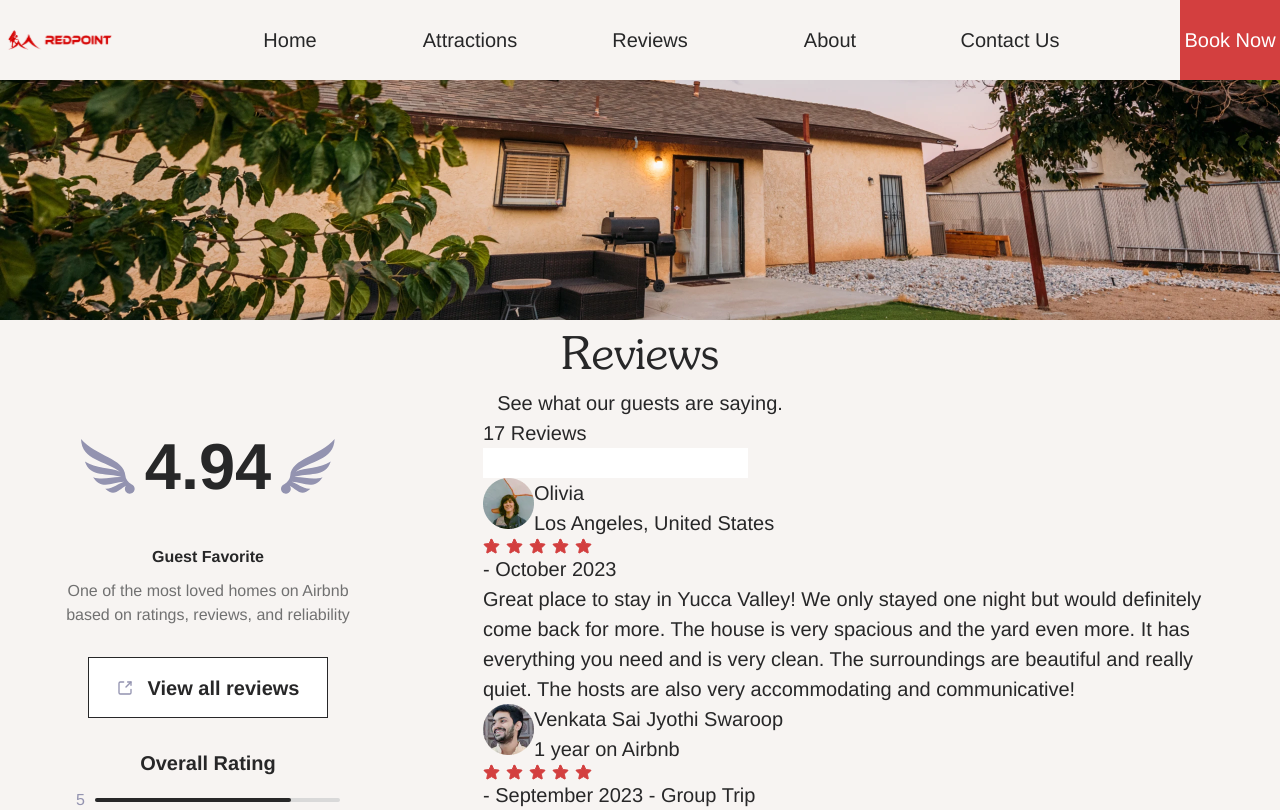
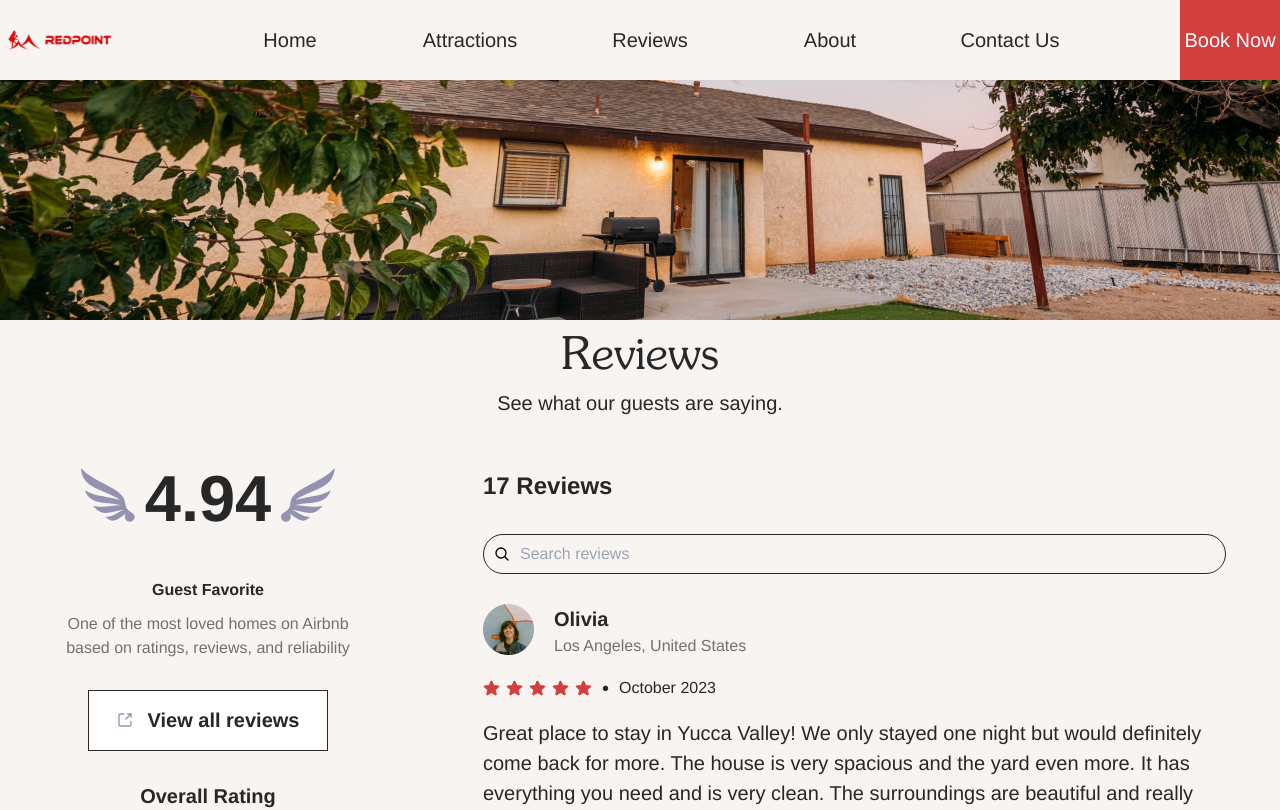
Before and after one commit to joseguera/redpoint, a React (Create React App) app: page /reviews in a window 1280 px wide. Shown: the top 810 px of the page. Built offline with nearby package versions, Linux system fonts and the light colour scheme; a web font is replaced by a local one.

Commit message:
Finished content and organization of page elements in Reviews page

```diff
--- a/src/components/ReviewEntry.tsx
+++ b/src/components/ReviewEntry.tsx
@@ -16,15 +16,17 @@ interface ReviewEntryProps {
 
 const ReviewEntry: React.FC<ReviewEntryProps> = ({user: { name, location, image, rating, reviewDate, notes, reviewPost }}) => {
   return (
-    <div className='flex flex-col'>
-        <div className='flex flex-row'>
-            <div><img src={image} alt={name} /></div>
+    <div className='flex flex-col gap-3'>
+        <div className='flex flex-row gap-4'>
+            <div><img src={image} alt={name} className='w-[51px]' /></div>
             <div className='flex flex-col'>
-                <div>{name}</div>
-                <div>{location}</div>
+                <div className='font-extrabold'>{name}</div>
+                <div className='text-[#717171] text-[16px]'>{location}</div>
             </div>
         </div>
-        <div><img src={rating} alt="star rating" /> - <span>{reviewDate}</span>{notes && ` - ${notes}`}</div>
+        <div className='flex flex-row gap-2 items-center'>
+            <img src={rating} alt="star rating" /> <span>•</span> <span className='text-[16px]'>{reviewDate}</span>{notes && <div> <span>•</span> <span className='font-light text-[16px] text-[#717171]'>{notes}</span></div>}
+        </div>
         <div>{reviewPost}</div>
     </div>
   )
--- a/src/index.css
+++ b/src/index.css
@@ -22,6 +22,10 @@ html, body {
   height: 100%;
   background-color: #F7F4F2;
   color: #272728;
+}
+
+input {
+  all: unset;
 }
 
 /* Page Heros */
--- a/src/pages/Reviews.tsx
+++ b/src/pages/Reviews.tsx
@@ -12,6 +12,7 @@ import location from "../images/icons/location-pin_svgrepo.com.svg";
 import value from "../images/icons/price-tag-price_svgrepo.com.svg";
 import wing1 from '../images/wing1.svg';
 import wing2 from '../images/wing2.svg';
+import search from '../images/icons/search_svgrepo.com.svg';
 
 
 export default function Reviews() {
@@ -36,6 +37,8 @@ export default function Reviews() {
   return (
     <div className='flex flex-col w-screen'>
       <PageHeros heroImage='reviews-hero' />
+      <div className='flex flex-col gap-10'>
+        {/* HEADING */}
         <div id="content" className='flex flex-col items-center'>
             <h2 className="text-[45px] font-souvenir">Reviews</h2>
             <p>
@@ -46,9 +49,9 @@ export default function Reviews() {
         <div className='flex flex-row items-start justify-center gap-24'>
           {/* COL 1 */}
             <div className='flex flex-col items-center w-[310px] gap-6'>
-            <div className='flex flex-row items-center gap-2'>
+              <div className='flex flex-row justify-start gap-2'>
                 <img src={wing1} alt="wing" className='w-[53.65px] h-[54.85px]' />
-              <p className='text-[65px] text-[#272728] font-extrabold'>4.94</p>
+                <p className='text-[65px] text-[#272728] font-extrabold -mt-3.5'>4.94</p>
                 <img src={wing2} alt="wing" className='w-[53.65px] h-[54.85px]' />
               </div>
               <div className='flex flex-col items-center gap-2'>
@@ -85,10 +88,16 @@ export default function Reviews() {
               </div>
             </div>
           {/* COL 2 */}
-        <div className='flex flex-col items-start w-[744px]'>
-          <div>17 Reviews</div>
-          <input />
-          <div>
+          <div className='flex flex-col items-start w-[744px] gap-6'>
+            <div className='text-[24px] font-black'>17 Reviews</div>
+            <div className='w-[743px] h-[40px] rounded-full border border-[#272728] px-2 flex flex-row justify-start items-center gap-2'>
+              <img src={search} alt="search bar" />
+              <input
+                className='text-[16px] text-[#717171] w-full'
+                placeholder='Search reviews'
+              />
+            </div>
+            <div className='flex flex-col gap-12'>
               {userReviews.map(user => {
                 return <ReviewEntry user={user} />
 
@@ -97,6 +106,7 @@ export default function Reviews() {
             <div>{`< 1 2 >`}</div>
           </div>
         </div>
+      </div>
       <FooterHero image="reviews-footer" title="Start dream journey here" description="Click the button below to begin your memorable experience at Redpoint!" />
     </div>
   )
```
Also changed, not shown: src/images/icons/search_svgrepo.com.svg (added). Lines whose indentation alone changed are shown as unchanged.
